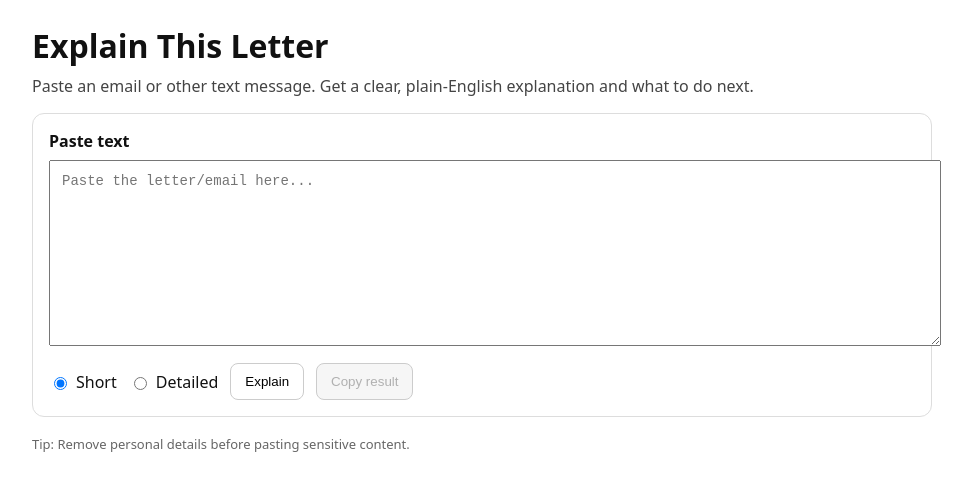
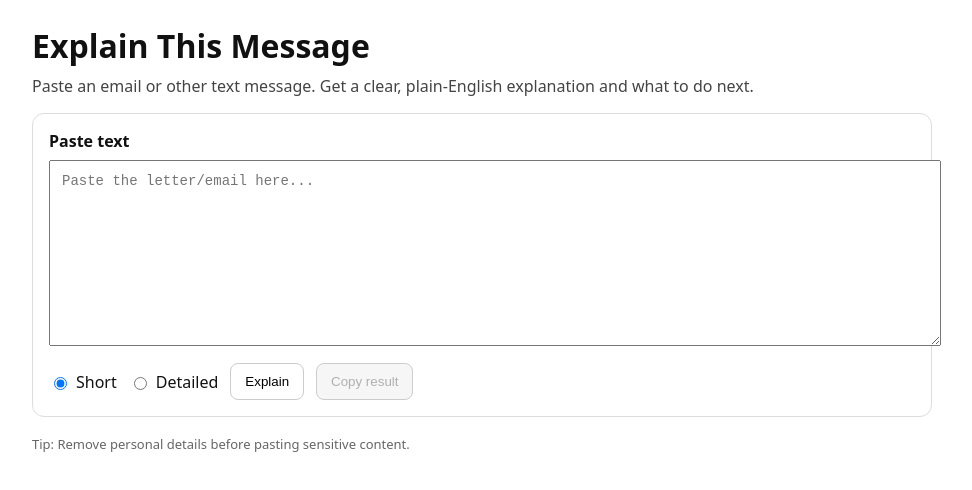
Before and after one commit to WildRosesForever/explain-this-letter, a website: page index.html in a window 1280 px wide. Shown: the whole page, without its empty margins (158-1130 px from the left). Drawn offline with Linux system fonts and the light colour scheme.

Commit message:
Update index.html

```diff
--- a/index.html
+++ b/index.html
@@ -8,7 +8,7 @@
 </head>
 <body style="font-family:system-ui,-apple-system,Segoe UI,Roboto,Arial,sans-serif;max-width:900px;margin:24px auto;padding:0 12px;color:#111;">
 
-  <h1 style="margin:0 0 8px;">Explain This Letter</h1>
+  <h1 style="margin:0 0 8px;">Explain This Message</h1>
   <p style="margin:0 0 16px;color:#444;">
     Paste an email or other text message. Get a clear, plain-English explanation and what to do next.
   </p>
```
